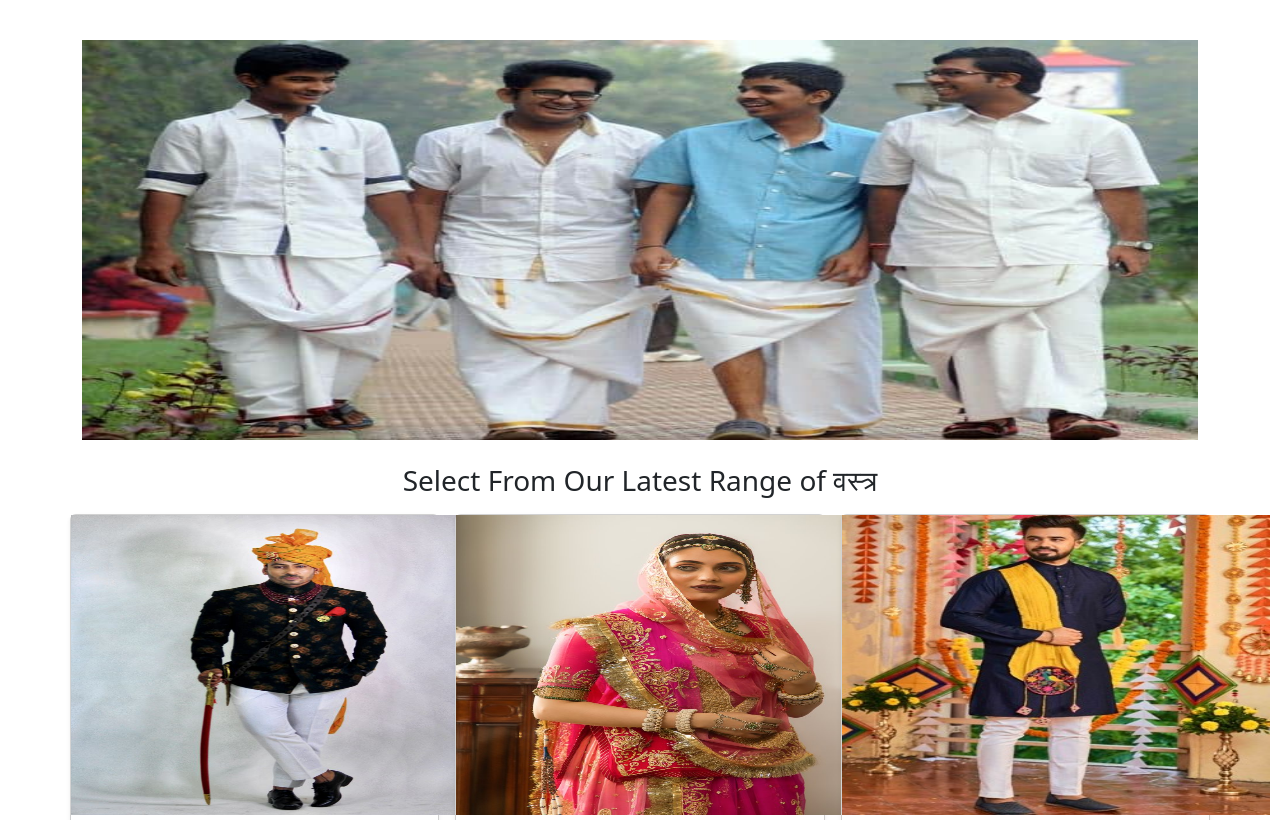
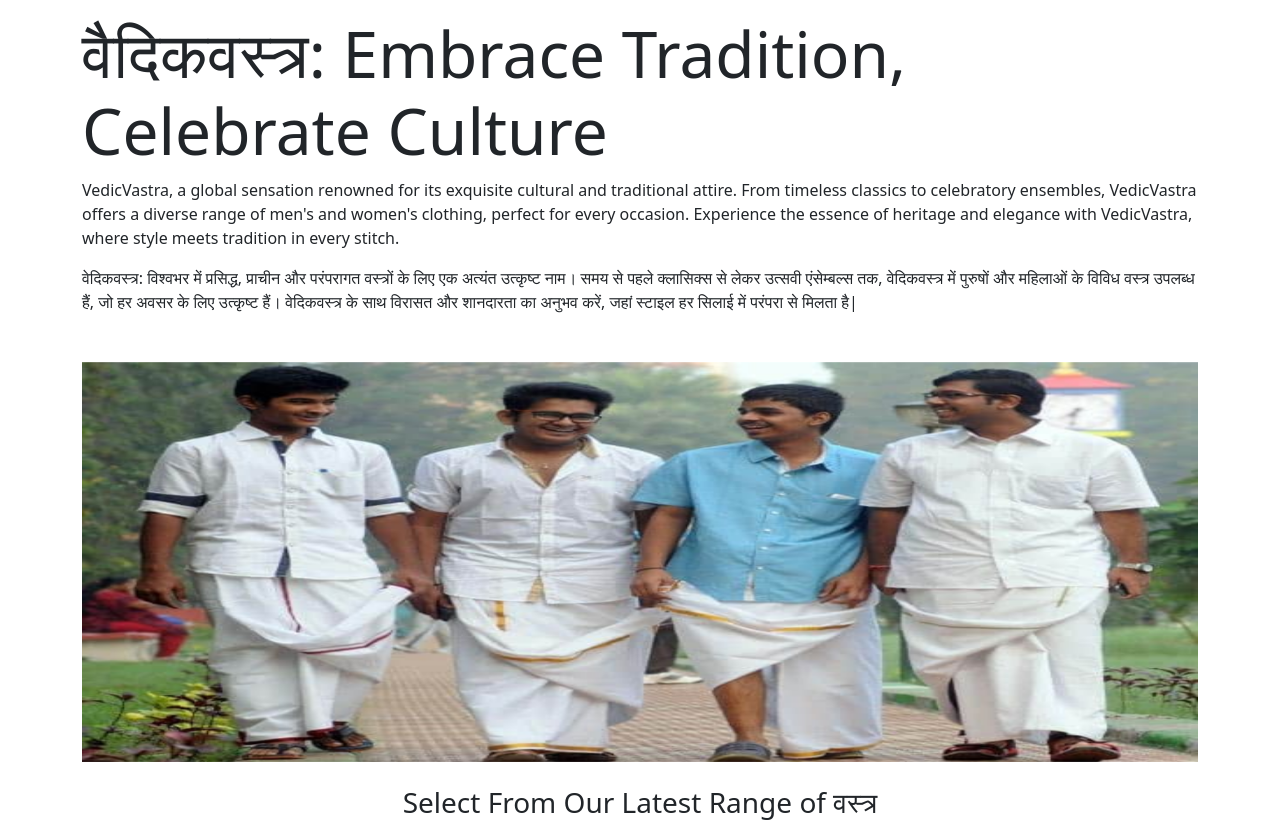
Before and after one commit to SOLANKI-KAILASH/VEDICVASTRA-WEBSITE-2024, a Django app: page / in a window 1280 px wide. Shown: the part 62-882 px from the top of the page. Run offline with Django 5.2, Linux system fonts and the light colour scheme.

Commit message:
VedicVastra

```diff
--- a/templates/about.html
+++ b/templates/about.html
@@ -3,12 +3,10 @@
 {% block body %}
 <div class="container">
     <main role="main">
-<br>
-<br>
 <meta name="viewport" content="width=device-width, initial-scale=1.0">
         <!-- Main jumbotron for a primary marketing message or call to action -->
         <div class="jumbotron">
-          <div class="container">
+          <div class="container my-3">
             <h1 class="display-3">वैदिकवस्त्र: Embrace Tradition, Celebrate Culture</h1>
             <p>VedicVastra, a global sensation renowned for its exquisite cultural and traditional attire. From timeless classics to celebratory ensembles, VedicVastra offers a diverse range of men's and women's clothing, perfect for every occasion. Experience the essence of heritage and elegance with VedicVastra, where style meets tradition in every stitch.</p>
             <p>वेदिकवस्त्र: विश्वभर में प्रसिद्ध, प्राचीन और परंपरागत वस्त्रों के लिए एक अत्यंत उत्कृष्ट नाम। समय से पहले क्लासिक्स से लेकर उत्सवी एंसेम्बल्स तक, वेदिकवस्त्र में पुरुषों और महिलाओं के विविध वस्त्र उपलब्ध हैं, जो हर अवसर के लिए उत्कृष्ट हैं। वेदिकवस्त्र के साथ विरासत और शानदारता का अनुभव करें, जहां स्टाइल हर सिलाई में परंपरा से मिलता है|            </p>
--- a/templates/index.html
+++ b/templates/index.html
@@ -2,7 +2,14 @@
 {% block title %}Home |{% endblock title %}
 {% block body %}<!--host on python anywhere-->
 <meta name="viewport" content="width=device-width, initial-scale=1.0">
-
+ <!-- Main jumbotron for a primary marketing message or call to action -->
+ <div class="jumbotron">
+  <div class="container my-3">
+    <h1 class="display-3">वैदिकवस्त्र: Embrace Tradition, Celebrate Culture</h1>
+    <p>VedicVastra, a global sensation renowned for its exquisite cultural and traditional attire. From timeless classics to celebratory ensembles, VedicVastra offers a diverse range of men's and women's clothing, perfect for every occasion. Experience the essence of heritage and elegance with VedicVastra, where style meets tradition in every stitch.</p>
+    <p>वेदिकवस्त्र: विश्वभर में प्रसिद्ध, प्राचीन और परंपरागत वस्त्रों के लिए एक अत्यंत उत्कृष्ट नाम। समय से पहले क्लासिक्स से लेकर उत्सवी एंसेम्बल्स तक, वेदिकवस्त्र में पुरुषों और महिलाओं के विविध वस्त्र उपलब्ध हैं, जो हर अवसर के लिए उत्कृष्ट हैं। वेदिकवस्त्र के साथ विरासत और शानदारता का अनुभव करें, जहां स्टाइल हर सिलाई में परंपरा से मिलता है|            </p>
+  </div>
+</div>
   <section id="hero" class="hero section light-background">
     <div class="container px-0 my-2">
       <div class="row gy-4 justify-content-center justify-content-lg-between px-4">
```
